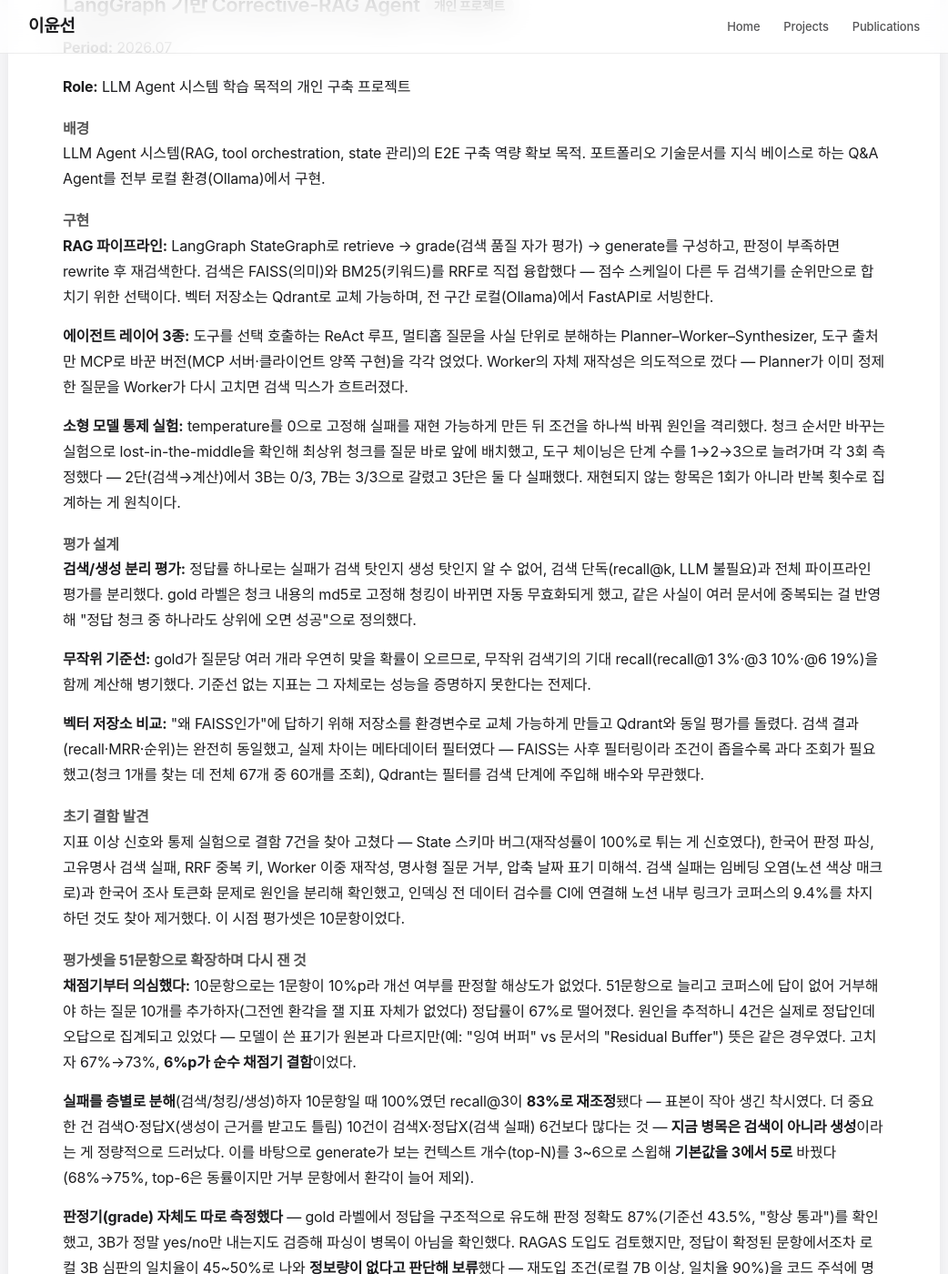
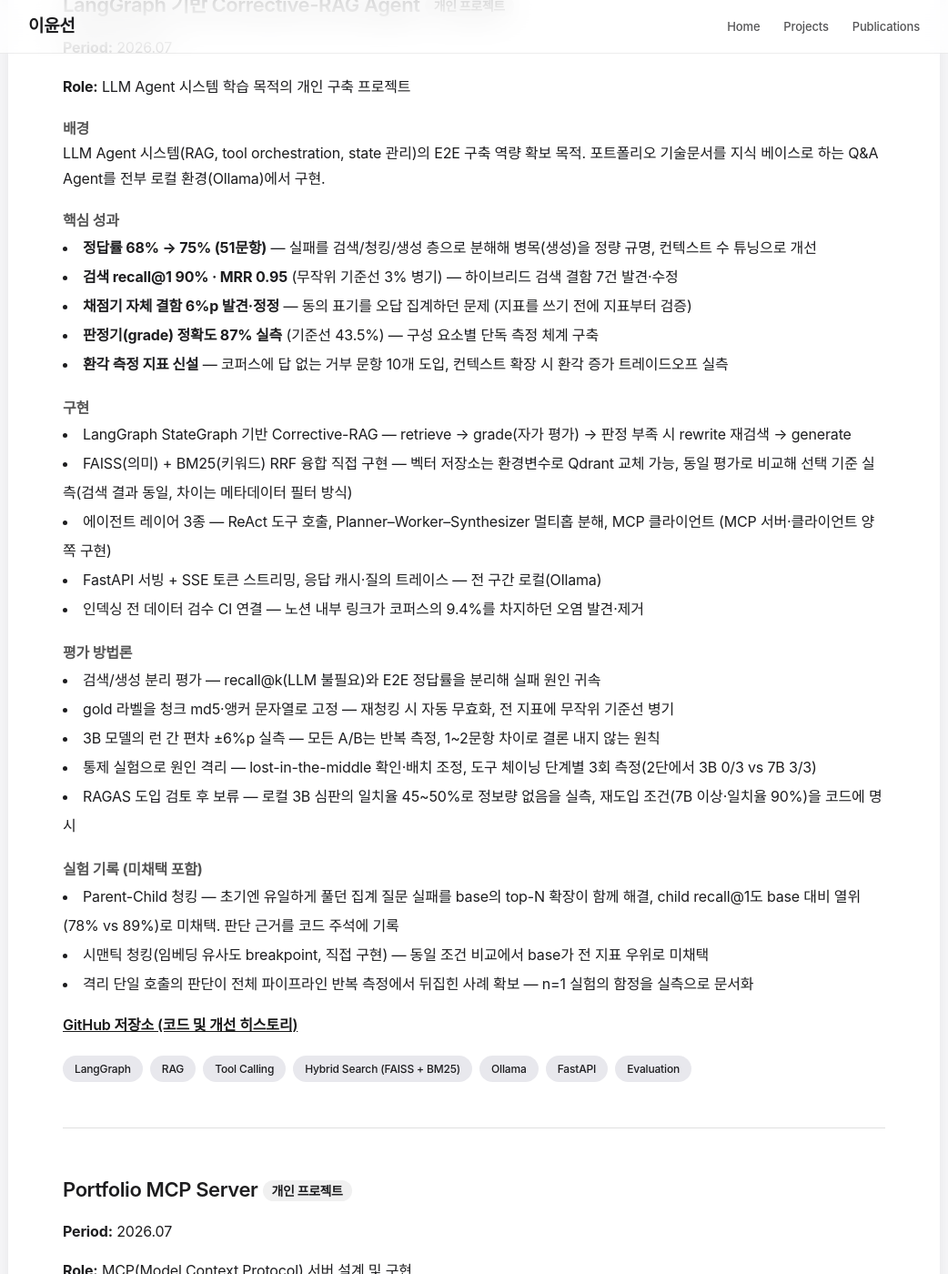
Before and after one commit to ckc5800/ckc5800.github.io, a Jekyll site: the page built from projects.html, in a window 1280 px wide and 1400 px high, scrolled down 12075 px. Shown: the whole window at 91% size, without its empty margins (119-1161 px from the left). Built offline with Jekyll 4.4.1, drawn with Linux system fonts in a browser that asks for light colours; some web fonts are replaced; some of the changed text lies outside the part shown.

Commit message:
개인 프로젝트 카드 문체 전환 — 과정 서사(devlog) → 성과 선행 개조식
본인 피드백('일기 같다') 반영. RAG 카드를 핵심 성과/구현/평가
방법론/실험 기록 4개 섹션의 스캔 가능한 불릿으로 재구성, MCP 카드
서사 문단 2개를 불릿으로 전환. 수치·사실은 전부 기존 검증분 유지.

Co-Authored-By: Claude Fable 5 <noreply@anthropic.com>

```diff
--- a/projects.html
+++ b/projects.html
@@ -447,27 +447,39 @@ title: Projects
     <h4 style="margin-top: 20px; color: #555;">배경</h4>
     <p>LLM Agent 시스템(RAG, tool orchestration, state 관리)의 E2E 구축 역량 확보 목적. 포트폴리오 기술문서를 지식 베이스로 하는 Q&A Agent를 전부 로컬 환경(Ollama)에서 구현.</p>
 
+    <h4 style="margin-top: 20px; color: #555;">핵심 성과</h4>
+    <ul style="list-style-position: inside; line-height: 2;">
+        <li><strong>정답률 68% → 75% (51문항)</strong> — 실패를 검색/청킹/생성 층으로 분해해 병목(생성)을 정량 규명, 컨텍스트 수 튜닝으로 개선</li>
+        <li><strong>검색 recall@1 90% · MRR 0.95</strong> (무작위 기준선 3% 병기) — 하이브리드 검색 결함 7건 발견·수정</li>
+        <li><strong>채점기 자체 결함 6%p 발견·정정</strong> — 동의 표기를 오답 집계하던 문제 (지표를 쓰기 전에 지표부터 검증)</li>
+        <li><strong>판정기(grade) 정확도 87% 실측</strong> (기준선 43.5%) — 구성 요소별 단독 측정 체계 구축</li>
+        <li><strong>환각 측정 지표 신설</strong> — 코퍼스에 답 없는 거부 문항 10개 도입, 컨텍스트 확장 시 환각 증가 트레이드오프 실측</li>
+    </ul>
+
     <h4 style="margin-top: 20px; color: #555;">구현</h4>
-    <p><strong>RAG 파이프라인:</strong> LangGraph StateGraph로 retrieve → grade(검색 품질 자가 평가) → generate를 구성하고, 판정이 부족하면 rewrite 후 재검색한다. 검색은 FAISS(의미)와 BM25(키워드)를 RRF로 직접 융합했다 — 점수 스케일이 다른 두 검색기를 순위만으로 합치기 위한 선택이다. 벡터 저장소는 Qdrant로 교체 가능하며, 전 구간 로컬(Ollama)에서 FastAPI로 서빙한다.</p>
-    <p><strong>에이전트 레이어 3종:</strong> 도구를 선택 호출하는 ReAct 루프, 멀티홉 질문을 사실 단위로 분해하는 Planner–Worker–Synthesizer, 도구 출처만 MCP로 바꾼 버전(MCP 서버·클라이언트 양쪽 구현)을 각각 얹었다. Worker의 자체 재작성은 의도적으로 껐다 — Planner가 이미 정제한 질문을 Worker가 다시 고치면 검색 믹스가 흐트러졌다.</p>
-    <p><strong>소형 모델 통제 실험:</strong> temperature를 0으로 고정해 실패를 재현 가능하게 만든 뒤 조건을 하나씩 바꿔 원인을 격리했다. 청크 순서만 바꾸는 실험으로 lost-in-the-middle을 확인해 최상위 청크를 질문 바로 앞에 배치했고, 도구 체이닝은 단계 수를 1→2→3으로 늘려가며 각 3회 측정했다 — 2단(검색→계산)에서 3B는 0/3, 7B는 3/3으로 갈렸고 3단은 둘 다 실패했다. 재현되지 않는 항목은 1회가 아니라 반복 횟수로 집계하는 게 원칙이다.</p>
+    <ul style="list-style-position: inside; line-height: 2;">
+        <li>LangGraph StateGraph 기반 Corrective-RAG — retrieve → grade(자가 평가) → 판정 부족 시 rewrite 재검색 → generate</li>
+        <li>FAISS(의미) + BM25(키워드) RRF 융합 직접 구현 — 벡터 저장소는 환경변수로 Qdrant 교체 가능, 동일 평가로 비교해 선택 기준 실측(검색 결과 동일, 차이는 메타데이터 필터 방식)</li>
+        <li>에이전트 레이어 3종 — ReAct 도구 호출, Planner–Worker–Synthesizer 멀티홉 분해, MCP 클라이언트 (MCP 서버·클라이언트 양쪽 구현)</li>
+        <li>FastAPI 서빙 + SSE 토큰 스트리밍, 응답 캐시·질의 트레이스 — 전 구간 로컬(Ollama)</li>
+        <li>인덱싱 전 데이터 검수 CI 연결 — 노션 내부 링크가 코퍼스의 9.4%를 차지하던 오염 발견·제거</li>
+    </ul>
 
-    <h4 style="margin-top: 20px; color: #555;">평가 설계</h4>
-    <p><strong>검색/생성 분리 평가:</strong> 정답률 하나로는 실패가 검색 탓인지 생성 탓인지 알 수 없어, 검색 단독(recall@k, LLM 불필요)과 전체 파이프라인 평가를 분리했다. gold 라벨은 청크 내용의 md5로 고정해 청킹이 바뀌면 자동 무효화되게 했고, 같은 사실이 여러 문서에 중복되는 걸 반영해 "정답 청크 중 하나라도 상위에 오면 성공"으로 정의했다.</p>
-    <p><strong>무작위 기준선:</strong> gold가 질문당 여러 개라 우연히 맞을 확률이 오르므로, 무작위 검색기의 기대 recall(recall@1 3%·@3 10%·@6 19%)을 함께 계산해 병기했다. 기준선 없는 지표는 그 자체로는 성능을 증명하지 못한다는 전제다.</p>
-    <p><strong>벡터 저장소 비교:</strong> "왜 FAISS인가"에 답하기 위해 저장소를 환경변수로 교체 가능하게 만들고 Qdrant와 동일 평가를 돌렸다. 검색 결과(recall·MRR·순위)는 완전히 동일했고, 실제 차이는 메타데이터 필터였다 — FAISS는 사후 필터링이라 조건이 좁을수록 과다 조회가 필요했고(청크 1개를 찾는 데 전체 67개 중 60개를 조회), Qdrant는 필터를 검색 단계에 주입해 배수와 무관했다.</p>
+    <h4 style="margin-top: 20px; color: #555;">평가 방법론</h4>
+    <ul style="list-style-position: inside; line-height: 2;">
+        <li>검색/생성 분리 평가 — recall@k(LLM 불필요)와 E2E 정답률을 분리해 실패 원인 귀속</li>
+        <li>gold 라벨을 청크 md5·앵커 문자열로 고정 — 재청킹 시 자동 무효화, 전 지표에 무작위 기준선 병기</li>
+        <li>3B 모델의 런 간 편차 ±6%p 실측 — 모든 A/B는 반복 측정, 1~2문항 차이로 결론 내지 않는 원칙</li>
+        <li>통제 실험으로 원인 격리 — lost-in-the-middle 확인·배치 조정, 도구 체이닝 단계별 3회 측정(2단에서 3B 0/3 vs 7B 3/3)</li>
+        <li>RAGAS 도입 검토 후 보류 — 로컬 3B 심판의 일치율 45~50%로 정보량 없음을 실측, 재도입 조건(7B 이상·일치율 90%)을 코드에 명시</li>
+    </ul>
 
-    <h4 style="margin-top: 20px; color: #555;">초기 결함 발견</h4>
-    <p>지표 이상 신호와 통제 실험으로 결함 7건을 찾아 고쳤다 — State 스키마 버그(재작성률이 100%로 튀는 게 신호였다), 한국어 판정 파싱, 고유명사 검색 실패, RRF 중복 키, Worker 이중 재작성, 명사형 질문 거부, 압축 날짜 표기 미해석. 검색 실패는 임베딩 오염(노션 색상 매크로)과 한국어 조사 토큰화 문제로 원인을 분리해 확인했고, 인덱싱 전 데이터 검수를 CI에 연결해 노션 내부 링크가 코퍼스의 9.4%를 차지하던 것도 찾아 제거했다. 이 시점 평가셋은 10문항이었다.</p>
-
-    <h4 style="margin-top: 20px; color: #555;">평가셋을 51문항으로 확장하며 다시 잰 것</h4>
-    <p><strong>채점기부터 의심했다:</strong> 10문항으로는 1문항이 10%p라 개선 여부를 판정할 해상도가 없었다. 51문항으로 늘리고 코퍼스에 답이 없어 거부해야 하는 질문 10개를 추가하자(그전엔 환각을 잴 지표 자체가 없었다) 정답률이 67%로 떨어졌다. 원인을 추적하니 4건은 실제로 정답인데 오답으로 집계되고 있었다 — 모델이 쓴 표기가 원본과 다르지만(예: "잉여 버퍼" vs 문서의 "Residual Buffer") 뜻은 같은 경우였다. 고치자 67%→73%, <strong>6%p가 순수 채점기 결함</strong>이었다.</p>
-    <p><strong>실패를 층별로 분해</strong>(검색/청킹/생성)하자 10문항일 때 100%였던 recall@3이 <strong>83%로 재조정</strong>됐다 — 표본이 작아 생긴 착시였다. 더 중요한 건 검색O·정답X(생성이 근거를 받고도 틀림) 10건이 검색X·정답X(검색 실패) 6건보다 많다는 것 — <strong>지금 병목은 검색이 아니라 생성</strong>이라는 게 정량적으로 드러났다. 이를 바탕으로 generate가 보는 컨텍스트 개수(top-N)를 3~6으로 스윕해 <strong>기본값을 3에서 5로</strong> 바꿨다(68%→75%, top-6은 동률이지만 거부 문항에서 환각이 늘어 제외).</p>
-    <p><strong>판정기(grade) 자체도 따로 측정했다</strong> — gold 라벨에서 정답을 구조적으로 유도해 판정 정확도 87%(기준선 43.5%, "항상 통과")를 확인했고, 3B가 정말 yes/no만 내는지도 검증해 파싱이 병목이 아님을 확인했다. RAGAS 도입도 검토했지만, 정답이 확정된 문항에서조차 로컬 3B 심판의 일치율이 45~50%로 나와 <strong>정보량이 없다고 판단해 보류</strong>했다 — 재도입 조건(로컬 7B 이상, 일치율 90%)을 코드 주석에 명시해 뒀다.</p>
-
-    <h4 style="margin-top: 20px; color: #555;">추가 실험 — Parent-Child·시맨틱 청킹 (미채택)</h4>
-    <p>검색은 작은 청크가, 생성은 큰 청크가 유리하다는 걸 청크 크기 스윕(300~1600자)으로 확인한 뒤, 검색용 child와 생성용 parent를 분리하는 구조를 추가했다. 초기엔 "논문이 몇 편인가" 같은 집계 질문의 상시 실패를 parent-child만 풀었지만, base의 생성 컨텍스트를 top-3에서 top-5로 넓히자 base도 같은 문제를 5회 반복 전부 통과했다 — 애초에 풀려던 문제가 더 단순한 수정으로 해결된 것이다. child 검색의 recall@1도 base(89%)보다 낮아(78%) 채택하지 않고, 판단 근거를 코드 주석에 남겼다.</p>
-    <p>과정에서 얻은 교훈이 둘 있다. 격리된 단일 호출로는 "고쳐졌다"고 판단했다가, grade→rewrite 루프를 포함한 전체 파이프라인으로 반복 측정하니 결과가 뒤집혔다 — temperature 0이어도 3B는 완전히 결정적이지 않아, n=1 격리 실험으로는 결론을 내면 안 된다. 시맨틱 청킹(임베딩 유사도 breakpoint에서 자르기, 외부 라이브러리 없이 직접 구현)도 같은 패턴이었다 — 동일 조건 비교(10문항 앵커 기준)에서 base(recall@1 90%·MRR 0.95)가 시맨틱(80%·0.87)을 전 지표에서 앞섰다. 직관적으로 더 정교한 방법이 튜닝된 단순한 기본값을 첫 시도에 이기지 못한다는 걸 두 번 실측으로 확인했다.</p>
+    <h4 style="margin-top: 20px; color: #555;">실험 기록 (미채택 포함)</h4>
+    <ul style="list-style-position: inside; line-height: 2;">
+        <li>Parent-Child 청킹 — 초기엔 유일하게 풀던 집계 질문 실패를 base의 top-N 확장이 함께 해결, child recall@1도 base 대비 열위(78% vs 89%)로 미채택. 판단 근거를 코드 주석에 기록</li>
+        <li>시맨틱 청킹(임베딩 유사도 breakpoint, 직접 구현) — 동일 조건 비교에서 base가 전 지표 우위로 미채택</li>
+        <li>격리 단일 호출의 판단이 전체 파이프라인 반복 측정에서 뒤집힌 사례 확보 — n=1 실험의 함정을 실측으로 문서화</li>
+    </ul>
 
     <p style="margin-top: 15px;"><a href="https://github.com/ckc5800/rag-agent" target="_blank" style="color: #1a1a1a; font-weight: 600;">GitHub 저장소 (코드 및 개선 히스토리)</a></p>
 
@@ -497,8 +509,10 @@ title: Projects
     <p><strong>경량 아키텍처:</strong> 의존성 2개(MCP SDK + rank_bm25)만으로 구성 — 임베딩 서버·외부 API·GPU 불필요, clone 후 30초 내 동작. 추론은 클라이언트 LLM에 위임하고 서버는 결정적으로 유지.</p>
 
     <h4 style="margin-top: 20px; color: #555;">발견한 문제와 개선</h4>
-    <p><strong>BM25 랭킹 왜곡:</strong> 노션 export의 퍼센트 인코딩 경로가 토크나이저에서 무의미 토큰으로 쪼개지며, 문서 길이 정규화 페널티 때문에 해당 청크의 검색 순위가 낮아지고 있었다. 원문을 정제해 BM25 토큰 수를 7,653개에서 6,310개로 18% 줄이고(외부 URL은 보존) 해결했다.</p>
-    <p><strong>검증 기준 강화:</strong> 스모크 테스트가 응답 텍스트의 존재 여부만 확인해, 도구가 "결과 없음 + 힌트"를 반환해도 통과한다는 걸 발견했다. 프로젝트 수·특허 건수 같은 내용 단언으로 검증 기준을 바꿨고, 이 과정에서 회사명 필터가 구 사명을 인식하지 못하던 버그도 함께 찾아 별칭 매칭을 추가했다.</p>
+    <ul style="list-style-position: inside; line-height: 2;">
+        <li><strong>BM25 랭킹 왜곡 제거</strong> — 노션 export의 퍼센트 인코딩 경로가 무의미 토큰으로 쪼개져 길이 정규화 페널티를 유발하던 문제를 원문 정제로 해결 (토큰 7,653 → 6,310개, 18% 감소 · 외부 URL 보존)</li>
+        <li><strong>검증 기준 강화</strong> — 응답 존재 여부만 보던 스모크 테스트를 내용 단언(프로젝트 수·특허 건수)으로 전환, 과정에서 구 사명 미인식 버그 발견·별칭 매칭 추가</li>
+    </ul>
 
     <h4 style="margin-top: 20px; color: #555;">특징</h4>
     <ul style="list-style-position: inside; line-height: 2;">
@@ -506,8 +520,8 @@ title: Projects
         <li>확정 사실(profile.json)과 서술형 문서 검색을 이원화한 구조</li>
         <li>MCP 클라이언트 세션으로 전체 도구를 실호출하는 스모크 테스트 포함</li>
         <li>Claude Code에 사용자 스코프로 등록해 실제 에이전트 세션에서 도구 호출을 검증 — 세션을 재생한 SVG 데모를 README에 수록</li>
-        <li>RAG Agent와 동일 지식 베이스를 공유해 RAG·MCP 두 노출 방식을 비교할 수 있었다</li>
-        <li>rag-agent의 에이전트가 이 서버를 MCP 클라이언트로 소비 — 서버(제공자)와 클라이언트(소비자)를 양쪽 다 구현했다</li>
+        <li>RAG Agent와 동일 지식 베이스 공유 — RAG·MCP 두 노출 방식 비교 경험</li>
+        <li>rag-agent의 에이전트가 이 서버를 MCP 클라이언트로 소비 — 서버(제공자)·클라이언트(소비자) 양쪽 구현</li>
     </ul>
 
     <p style="margin-top: 15px;"><a href="https://github.com/ckc5800/portfolio-mcp" target="_blank" style="color: #1a1a1a; font-weight: 600;">GitHub 저장소</a></p>
```
